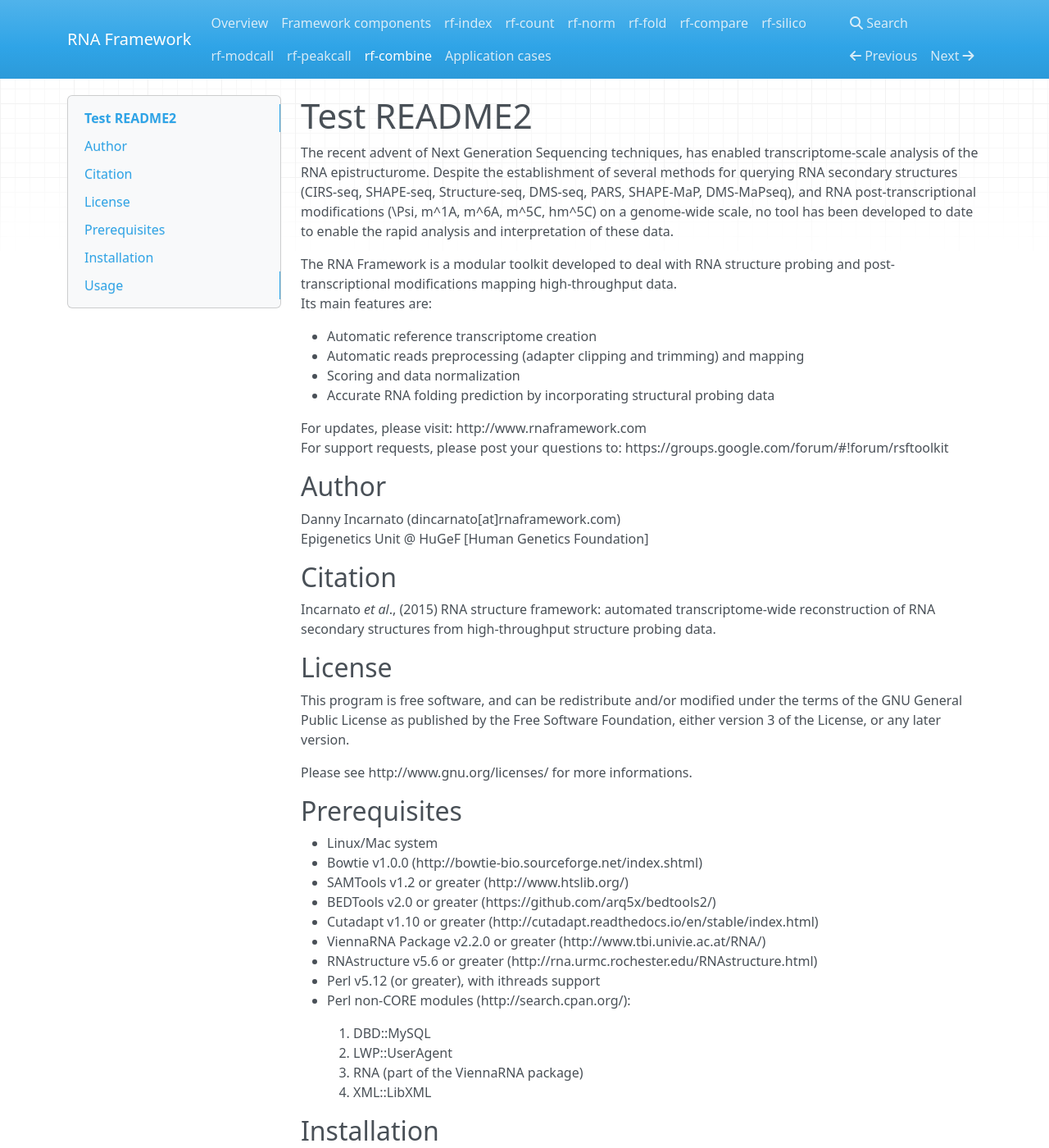
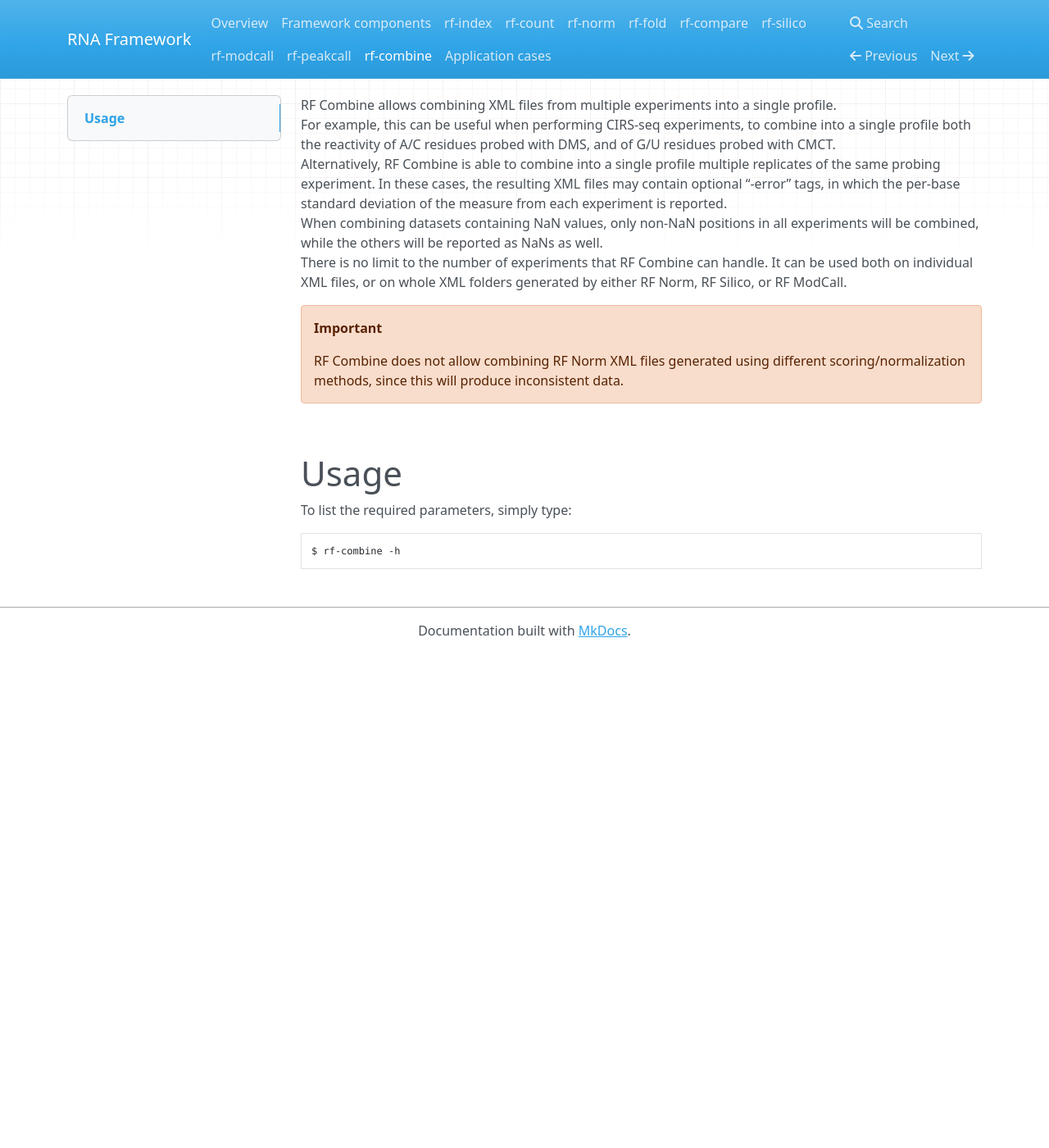
Before and after one commit to dincarnato/RNAFramework, an MkDocs documentation site: the page built from docs/rf-combine.md, in a window 1280 px wide and 1400 px high. Shown: the whole window at 82% size. Built offline with MkDocs 1.6.1, drawn with Linux system fonts in a browser that asks for light colours; nearby versions of some CDN libraries; old or Windows-style settings are respelled for this version of MkDocs; some of the changed text lies outside the part shown.

Commit message:
no message

````diff
--- a/docs/rf-combine.md
+++ b/docs/rf-combine.md
@@ -1,69 +1,16 @@
-# Test README2
+RF Combine allows combining XML files from multiple experiments into a single profile.<br/>
+For example, this can be useful when performing CIRS-seq experiments, to combine into a single profile both the reactivity of A/C residues probed with DMS, and of G/U residues probed with CMCT.<br/>
+Alternatively, RF Combine is able to combine into a single profile multiple replicates of the same probing experiment. In these cases, the resulting XML files may contain optional “-error” tags, in which the per-base standard deviation of the measure from each experiment is reported.<br/>
+When combining datasets containing NaN values, only non-NaN positions in all experiments will be combined, while the others will be reported as NaNs as well.<br/>
+There is no limit to the number of experiments that RF Combine can handle. It can be used both on individual XML files, or on whole XML folders generated by either RF Norm, RF Silico, or RF ModCall.
 
-The recent advent of Next Generation Sequencing techniques, has enabled transcriptome-scale analysis of the RNA epistructurome.
-Despite the establishment of several methods for querying RNA secondary structures (CIRS-seq, SHAPE-seq, Structure-seq, DMS-seq, PARS, SHAPE-MaP, DMS-MaPseq), and RNA post-transcriptional modifications (\Psi, m^1A, m^6A, m^5C, hm^5C) on a genome-wide scale, no tool has been developed to date to enable the rapid analysis and interpretation of these data.
+!!! warning "Important"
+    RF Combine does not allow combining RF Norm XML files generated using different scoring/normalization methods, since this will produce inconsistent data.
+<br />
 
-The RNA Framework is a modular toolkit developed to deal with RNA structure probing and post-transcriptional modifications mapping high-throughput data.
-Its main features are:
+# Usage
+To list the required parameters, simply type:
 
-- Automatic reference transcriptome creation
-- Automatic reads preprocessing (adapter clipping and trimming) and mapping
-- Scoring and data normalization
-- Accurate RNA folding prediction by incorporating structural probing data
-
-For updates, please visit: http://www.rnaframework.com
-For support requests, please post your questions to: https://groups.google.com/forum/#!forum/rsftoolkit
-
-
-## Author
-
-Danny Incarnato (dincarnato[at]rnaframework.com)
-Epigenetics Unit @ HuGeF [Human Genetics Foundation]
-
-
-## Citation
-
-Incarnato *et al*., (2015) RNA structure framework: automated transcriptome-wide reconstruction of RNA secondary structures from high-throughput structure probing data.
-
-
-## License
-
-This program is free software, and can be redistribute and/or modified under the terms of the GNU General Public License as published by the Free Software Foundation, either version 3 of the License, or any later version.
-
-Please see http://www.gnu.org/licenses/ for more informations.
-
-
-## Prerequisites
-
-- Linux/Mac system
-- Bowtie v1.0.0 (http://bowtie-bio.sourceforge.net/index.shtml)
-- SAMTools v1.2 or greater (http://www.htslib.org/)
-- BEDTools v2.0 or greater (https://github.com/arq5x/bedtools2/)
-- Cutadapt v1.10 or greater (http://cutadapt.readthedocs.io/en/stable/index.html)
-- ViennaRNA Package v2.2.0 or greater (http://www.tbi.univie.ac.at/RNA/)
-- RNAstructure v5.6 or greater (http://rna.urmc.rochester.edu/RNAstructure.html)
-- Perl v5.12 (or greater), with ithreads support
-- Perl non-CORE modules (http://search.cpan.org/):
-
-    1. DBD::MySQL
-    2. LWP::UserAgent
-    3. RNA (part of the ViennaRNA package)
-    4. XML::LibXML
-
-
-## Installation
-
-Clone RSF git repository:
 ```bash
-git clone https://github.com/dincarnato/RNAFramework
+$ rf-combine -h
 ```
-This will create the RNAFramework folder.
-To add RNA Framework executables to your PATH, simply type:
-```bash
-export PATH=$PATH:/path/to/RNAFramework
-```
-
-## Usage
-
-Please refer to the RNA Framework manual.
-To obtain parameters list, simply call the required program with the "-h" (or "--help") parameter.
````
Also changed, not shown: docs/rf-norm.md (+1 -1 lines), docs/rf-silico.md (+1 -1 lines).
